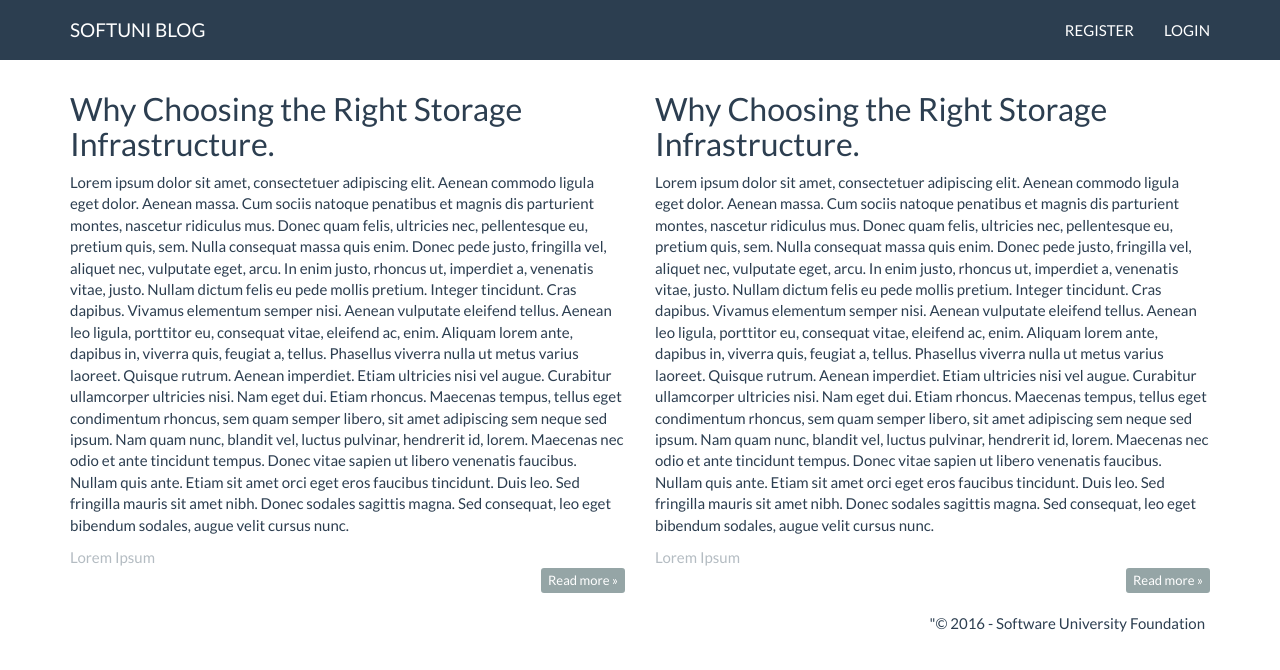
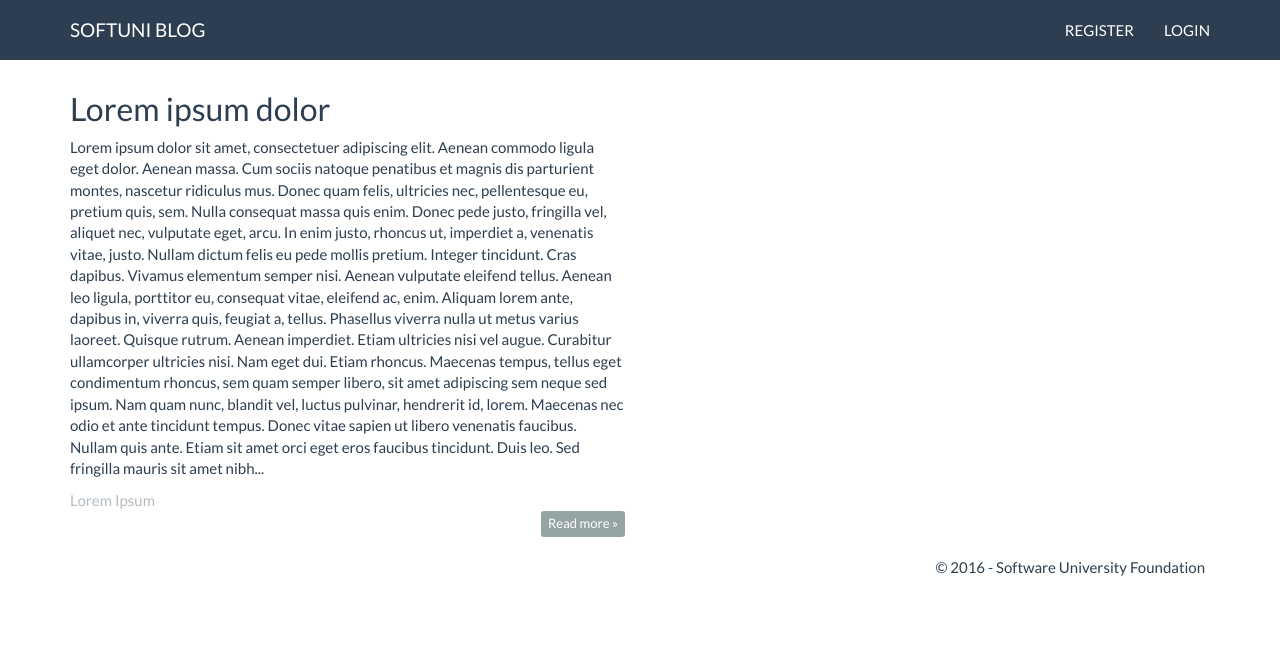
Before and after one commit to MilenaPetkanova/MilenaPetkanova.github.io, a plain HTML site: page index.html in a window 1280 px wide. Drawn offline with Linux system fonts and the light colour scheme.

Commit message:
Minor changes in index.html

```diff
--- a/index.html
+++ b/index.html
@@ -37,29 +37,10 @@
                 <div class="col-md-6">
                     <article>
                         <header>
-                            <h2>Why Choosing the Right Storage Infrastructure.</h2>
+                            <h2>Lorem ipsum dolor</h2>
                         </header>
                         <p>
-                            Lorem ipsum dolor sit amet, consectetuer adipiscing elit. Aenean commodo ligula eget dolor. Aenean massa. Cum sociis natoque penatibus et magnis dis parturient montes, nascetur ridiculus mus. Donec quam felis, ultricies nec, pellentesque eu, pretium quis, sem. Nulla consequat massa quis enim. Donec pede justo, fringilla vel, aliquet nec, vulputate eget, arcu. In enim justo, rhoncus ut, imperdiet a, venenatis vitae, justo. Nullam dictum felis eu pede mollis pretium. Integer tincidunt. Cras dapibus. Vivamus elementum semper nisi. Aenean vulputate eleifend tellus. Aenean leo ligula, porttitor eu, consequat vitae, eleifend ac, enim. Aliquam lorem ante, dapibus in, viverra quis, feugiat a, tellus. Phasellus viverra nulla ut metus varius laoreet. Quisque rutrum. Aenean imperdiet. Etiam ultricies nisi vel augue. Curabitur ullamcorper ultricies nisi. Nam eget dui. Etiam rhoncus. Maecenas tempus, tellus eget condimentum rhoncus, sem quam semper libero, sit amet adipiscing sem neque sed ipsum. Nam quam nunc, blandit vel, luctus pulvinar, hendrerit id, lorem. Maecenas nec odio et ante tincidunt tempus. Donec vitae sapien ut libero venenatis faucibus. Nullam quis ante. Etiam sit amet orci eget eros faucibus tincidunt. Duis leo. Sed fringilla mauris sit amet nibh. Donec sodales sagittis magna. Sed consequat, leo eget bibendum sodales, augue velit cursus nunc.
-                        </p>
-                        <small class="author">
-                            Lorem Ipsum
-                        </small>
-                        <footer>
-                            <div class="pull-right">
-                                <a href="viewpost.html" class="btn btn-default btn-xs">Read more &raquo;</a>
-                            </div>
-                        </footer>
-                    </article>
-                </div>
-
-                <div class="col-md-6">
-                    <article>
-                        <header>
-                            <h2>Why Choosing the Right Storage Infrastructure.</h2>
-                        </header>
-                        <p>
-                            Lorem ipsum dolor sit amet, consectetuer adipiscing elit. Aenean commodo ligula eget dolor. Aenean massa. Cum sociis natoque penatibus et magnis dis parturient montes, nascetur ridiculus mus. Donec quam felis, ultricies nec, pellentesque eu, pretium quis, sem. Nulla consequat massa quis enim. Donec pede justo, fringilla vel, aliquet nec, vulputate eget, arcu. In enim justo, rhoncus ut, imperdiet a, venenatis vitae, justo. Nullam dictum felis eu pede mollis pretium. Integer tincidunt. Cras dapibus. Vivamus elementum semper nisi. Aenean vulputate eleifend tellus. Aenean leo ligula, porttitor eu, consequat vitae, eleifend ac, enim. Aliquam lorem ante, dapibus in, viverra quis, feugiat a, tellus. Phasellus viverra nulla ut metus varius laoreet. Quisque rutrum. Aenean imperdiet. Etiam ultricies nisi vel augue. Curabitur ullamcorper ultricies nisi. Nam eget dui. Etiam rhoncus. Maecenas tempus, tellus eget condimentum rhoncus, sem quam semper libero, sit amet adipiscing sem neque sed ipsum. Nam quam nunc, blandit vel, luctus pulvinar, hendrerit id, lorem. Maecenas nec odio et ante tincidunt tempus. Donec vitae sapien ut libero venenatis faucibus. Nullam quis ante. Etiam sit amet orci eget eros faucibus tincidunt. Duis leo. Sed fringilla mauris sit amet nibh. Donec sodales sagittis magna. Sed consequat, leo eget bibendum sodales, augue velit cursus nunc.
+                            Lorem ipsum dolor sit amet, consectetuer adipiscing elit. Aenean commodo ligula eget dolor. Aenean massa. Cum sociis natoque penatibus et magnis dis parturient montes, nascetur ridiculus mus. Donec quam felis, ultricies nec, pellentesque eu, pretium quis, sem. Nulla consequat massa quis enim. Donec pede justo, fringilla vel, aliquet nec, vulputate eget, arcu. In enim justo, rhoncus ut, imperdiet a, venenatis vitae, justo. Nullam dictum felis eu pede mollis pretium. Integer tincidunt. Cras dapibus. Vivamus elementum semper nisi. Aenean vulputate eleifend tellus. Aenean leo ligula, porttitor eu, consequat vitae, eleifend ac, enim. Aliquam lorem ante, dapibus in, viverra quis, feugiat a, tellus. Phasellus viverra nulla ut metus varius laoreet. Quisque rutrum. Aenean imperdiet. Etiam ultricies nisi vel augue. Curabitur ullamcorper ultricies nisi. Nam eget dui. Etiam rhoncus. Maecenas tempus, tellus eget condimentum rhoncus, sem quam semper libero, sit amet adipiscing sem neque sed ipsum. Nam quam nunc, blandit vel, luctus pulvinar, hendrerit id, lorem. Maecenas nec odio et ante tincidunt tempus. Donec vitae sapien ut libero venenatis faucibus. Nullam quis ante. Etiam sit amet orci eget eros faucibus tincidunt. Duis leo. Sed fringilla mauris sit amet nibh...
                         </p>
                         <small class="author">
                             Lorem Ipsum
@@ -77,7 +58,7 @@
 
     <footer>
         <div class="container modal-footer">
-            <p>"&copy; 2016 - Software University Foundation</p>
+            <p>&copy; 2016 - Software University Foundation</p>
         </div>
     </footer>
 </body>
```
